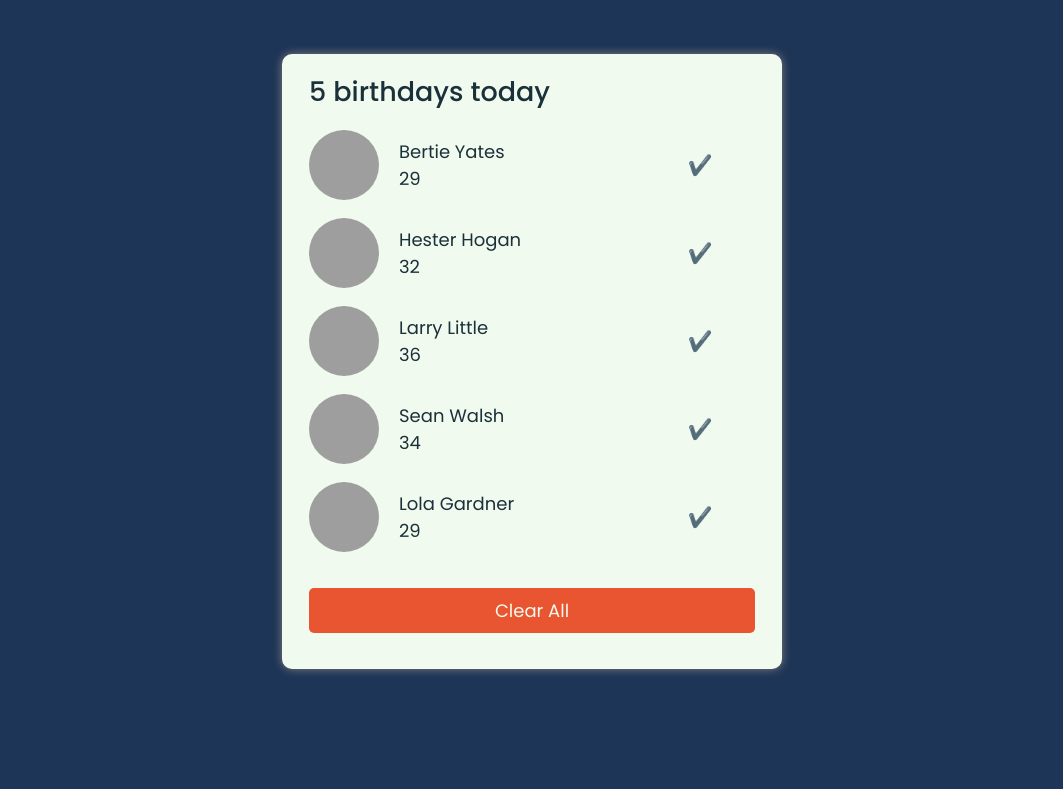
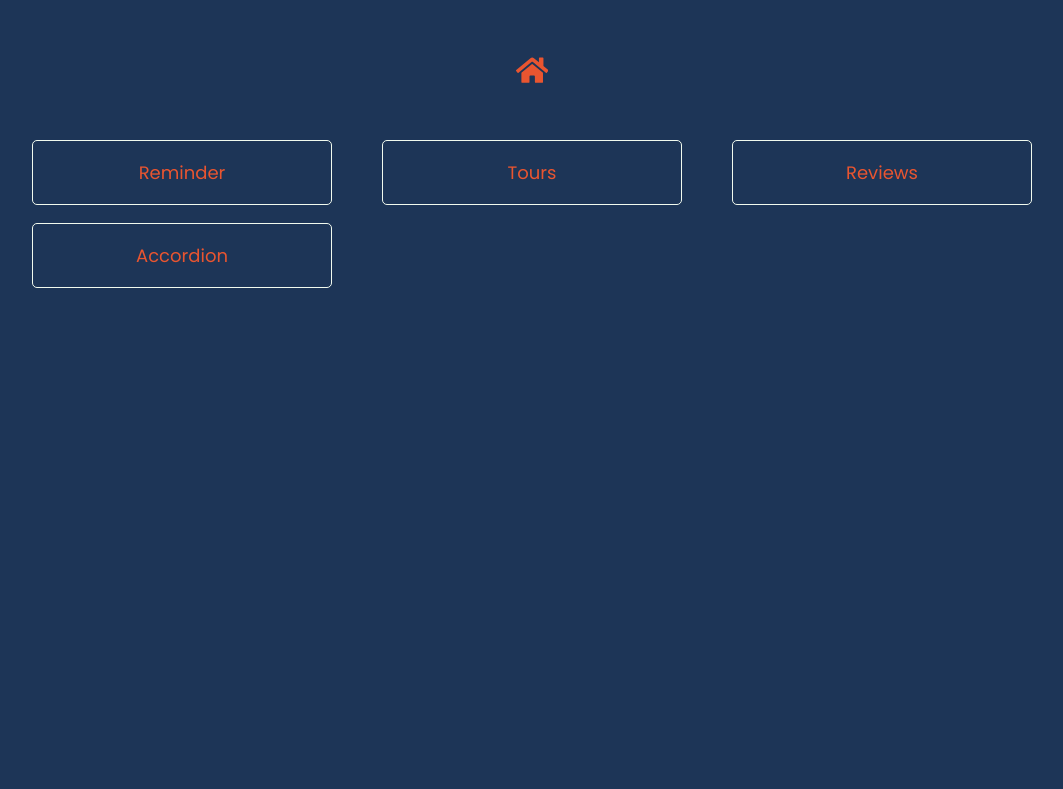
Before and after one commit to ibrahimkundlik/React-Projects-FCC, a React (Create React App) app: page / in a window 1280 px wide. Shown: the top 789 px of the page, without its empty margins (108-1171 px from the left). Built offline with nearby package versions, Linux system fonts and the light colour scheme; no server answers; grey boxes are pictures that could not be loaded.

Commit message:
Added react-router for component routing

```diff
--- a/package.json
+++ b/package.json
@@ -10,6 +10,7 @@
     "react": "^17.0.1",
     "react-dom": "^17.0.1",
     "react-icons": "^4.2.0",
+    "react-router-dom": "^5.2.0",
     "react-scripts": "4.0.3",
     "web-vitals": "^1.0.1"
   },
--- a/src/App.js
+++ b/src/App.js
@@ -1,16 +1,26 @@
 import React from "react";
+import HomePage from "./pages/homepage/homepage.component";
 import Reminder from "./components/reminder/reminder.component";
 import Tours from "./components/tours/tours.component";
 import Reviews from "./components/reviews/reviews.component";
 import Accordion from "./components/accordion/accordion.component";
+import { FaHome } from "react-icons/fa";
+//react-router
+import { Link, Route } from "react-router-dom";
 
 function App() {
 	return (
 		<div className="App">
-			<Reminder />
-			<Tours />
-			<Reviews />
-			<Accordion />
+			<header className="header">
+				<Link to="/">
+					<FaHome />
+				</Link>
+			</header>
+			<Route exact path="/" component={HomePage} />
+			<Route exact path="/reminder" component={Reminder} />
+			<Route exact path="/tours" component={Tours} />
+			<Route exact path="/reviews" component={Reviews} />
+			<Route exact path="/accordion" component={Accordion} />
 		</div>
 	);
 }
--- a/src/index.js
+++ b/src/index.js
@@ -2,10 +2,11 @@ import React from "react";
 import ReactDOM from "react-dom";
 import App from "./App";
 import "./sass/index.scss";
+import { BrowserRouter } from "react-router-dom";
 
 ReactDOM.render(
-	<React.StrictMode>
+	<BrowserRouter>
 		<App />
-	</React.StrictMode>,
+	</BrowserRouter>,
 	document.getElementById("root")
 );
--- /dev/null
+++ b/src/pages/homepage/homepage.component.jsx
@@ -0,0 +1,26 @@
+import React from "react";
+import "./homepage.styles.scss";
+import { Link } from "react-router-dom";
+
+const HomePage = () => {
+	return (
+		<div className="home-page">
+			<ul className="react-components">
+				<li>
+					<Link to="/reminder">Reminder</Link>
+				</li>
+				<li>
+					<Link to="/tours">Tours</Link>
+				</li>
+				<li>
+					<Link to="/reviews">Reviews</Link>
+				</li>
+				<li>
+					<Link to="/accordion">Accordion</Link>
+				</li>
+			</ul>
+		</div>
+	);
+};
+
+export default HomePage;
--- /dev/null
+++ b/src/pages/homepage/homepage.styles.scss
@@ -0,0 +1,43 @@
+@import "../../sass/variables";
+
+.home-page {
+	margin: $l-gap auto;
+	width: 90%;
+	max-width: 1000px;
+
+	.react-components {
+		display: flex;
+		flex-flow: row wrap;
+		justify-content: space-between;
+		align-items: center;
+
+		li {
+			border: 1px solid $secondary;
+			border-radius: $s-br;
+			padding: $s-gap;
+			margin-bottom: $s-gap;
+			width: 100%;
+
+			a {
+				display: block;
+				text-align: center;
+			}
+		}
+	}
+}
+
+@media screen and (min-width: 768px) {
+	.home-page .react-components {
+		li {
+			width: 45%;
+		}
+	}
+}
+
+@media screen and (min-width: 992px) {
+	.home-page .react-components {
+		li {
+			width: 30%;
+		}
+	}
+}
--- a/src/sass/index.scss
+++ b/src/sass/index.scss
@@ -46,11 +46,29 @@ button:hover {
 	background: $bg-btn-hov;
 }
 
+a {
+	text-decoration: none;
+	color: $bg-btn;
+}
+
+li {
+	list-style: none;
+}
+
 .App {
 	display: flex;
-	flex-flow: row wrap;
+	flex-flow: column wrap;
 	justify-content: center;
 	align-items: center;
+
+	.header {
+		margin-top: $l-gap;
+		font-size: 1.8rem;
+
+		a {
+			display: flex;
+		}
+	}
 }
 
 @media screen and (min-width: 768px) {
```
Also changed, not shown: 1 other file (tests, documents, lock files or other folders).
